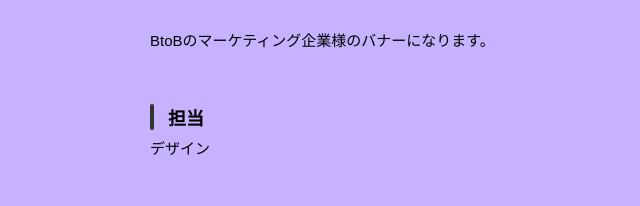
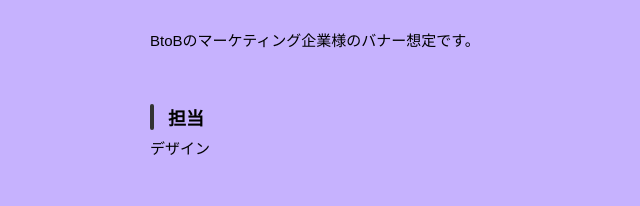
Before and after one commit to ayano1864/portfolio_ah, a plain HTML site: page works-2.html in a window 1280 px wide. Shown: the part 573-779 px from the top of the page, 130-770 px from the left. Drawn offline with nearby package versions, Linux system fonts and the light colour scheme; a web font is replaced by a local one.

Commit message:
Fix HTML encoding issues in works-2.html

```diff
--- a/works-2.html
+++ b/works-2.html
@@ -42,7 +42,7 @@
               <img src="img/works-detail/photoshop2.jpg" alt="">
             </p>
             <p>
-              BtoBのマーケティング企業様のバナーになります。
+              BtoBのマーケティング企業様のバナー想定です。
             </p>
             <h3>担当</h3>
             <p>デザイン</p>
@@ -77,4 +77,5 @@
   <script src="https://ajax.googleapis.com/ajax/libs/jquery/3.6.0/jquery.min.js"></script>
   <script type='text/javascript' src="js/script.js"></script>
 </body>
+
 </html>
```
